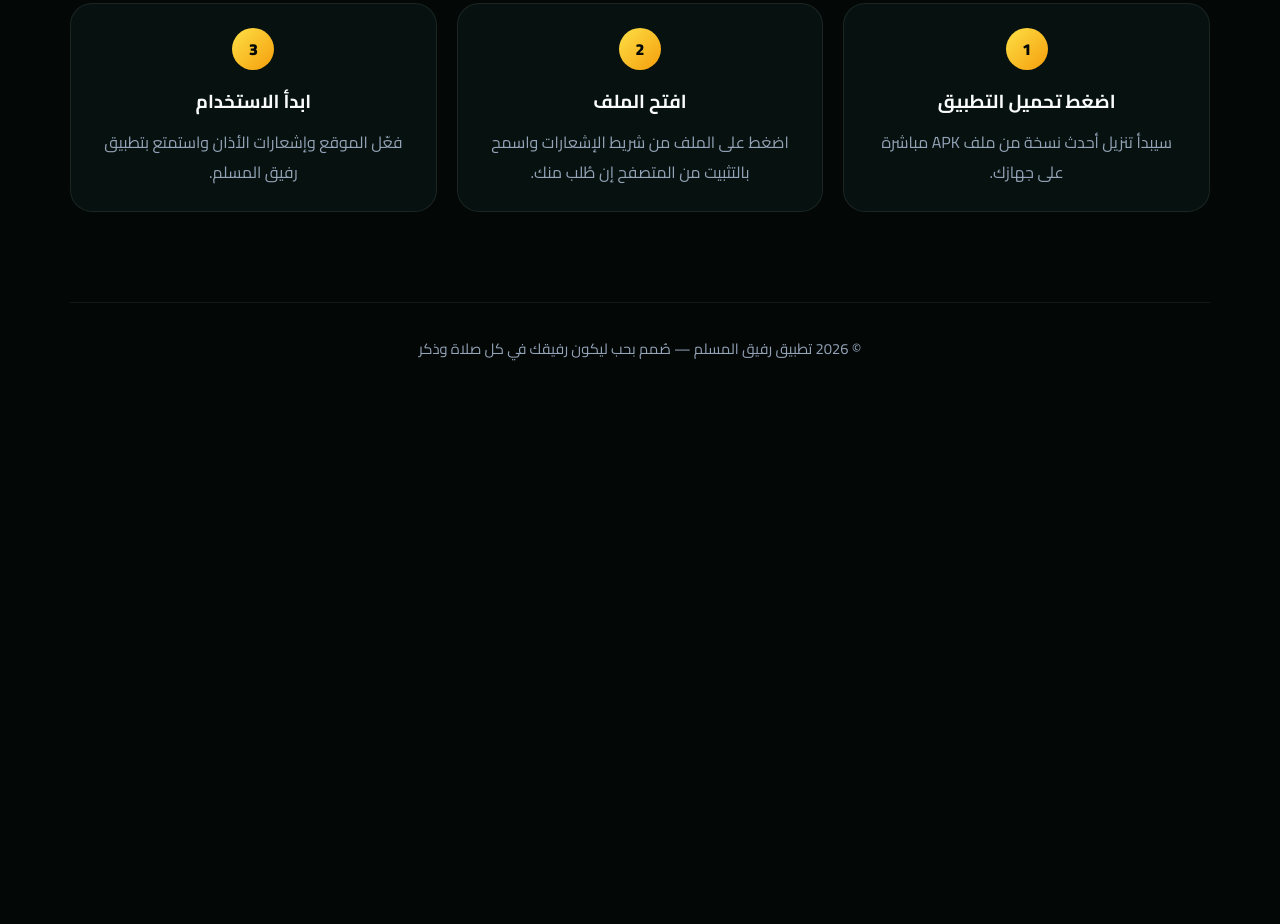
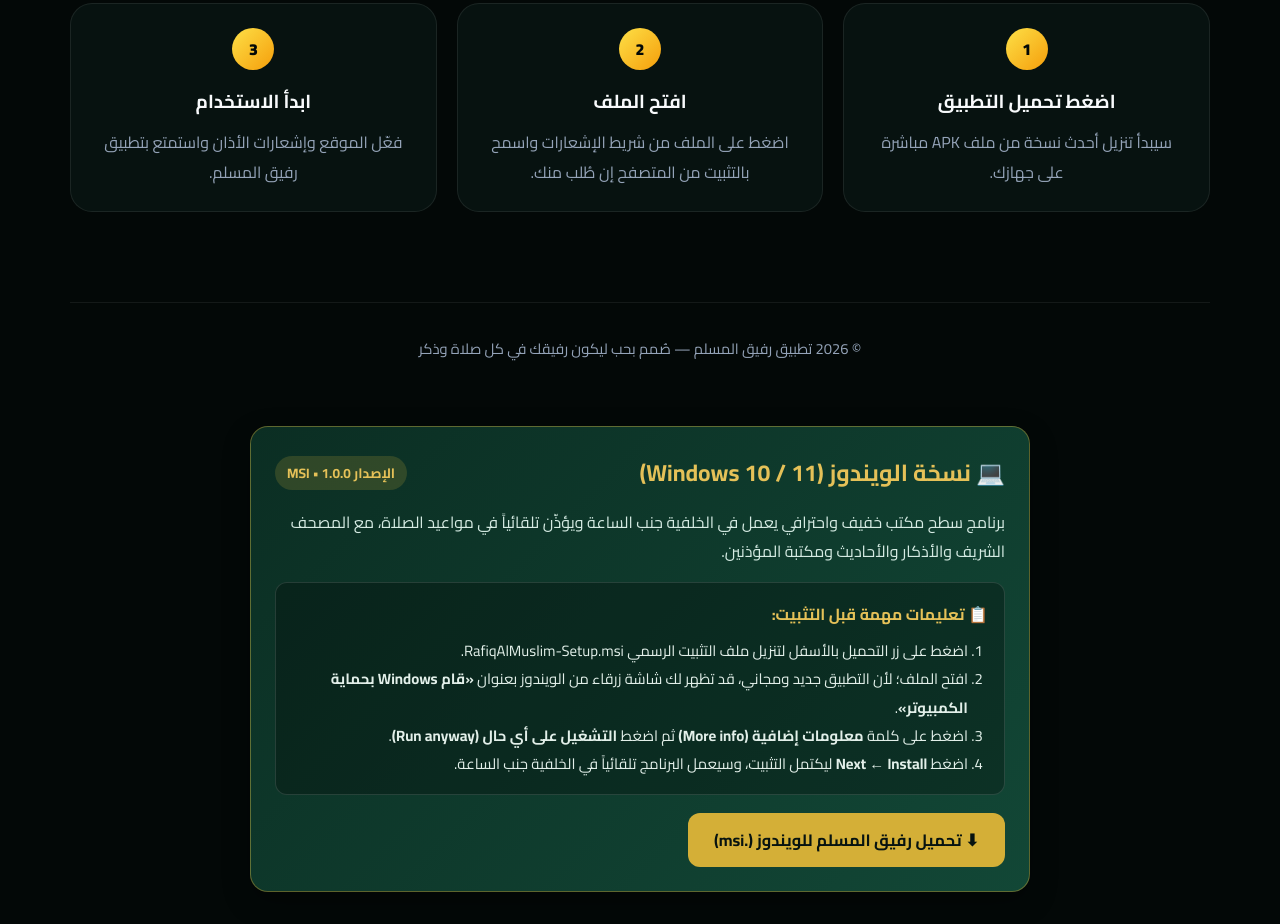
Before and after one commit to sonjinwoo10s-hash/adhan-repo, a plain HTML site: page index.html in a window 1280 px wide. Shown: the part 1793-2717 px from the top of the page. Before the commit the page ends 2187 px from the top, so only its background shows below. Drawn offline with Linux system fonts and the light colour scheme.

Commit message:
Add Windows MSI download section and installation guide

```diff
--- a/index.html
+++ b/index.html
@@ -741,5 +741,32 @@
       requestAnimationFrame(loop);
     })();
   </script>
+
+<!-- Windows Desktop Version Section -->
+<section id="windows-download" dir="rtl" style="max-width:780px;margin:32px auto;padding:24px;border-radius:18px;background:linear-gradient(135deg,#0b2e23,#124736);color:#f5f5f5;border:1px solid rgba(212,175,55,0.4);font-family:'Segoe UI',Tahoma,sans-serif;box-shadow:0 10px 28px rgba(0,0,0,0.3);">
+  <div style="display:flex;justify-content:space-between;align-items:center;flex-wrap:wrap;gap:12px;margin-bottom:14px;">
+    <h2 style="margin:0;color:#e5c158;font-size:1.45rem;">💻 نسخة الويندوز (Windows 10 / 11)</h2>
+    <span style="background:rgba(212,175,55,0.18);color:#e5c158;padding:4px 12px;border-radius:20px;font-size:0.85rem;font-weight:700;">الإصدار 1.0.0 • MSI</span>
+  </div>
+  <p style="margin:0 0 16px;line-height:1.8;color:#d5ebe3;">
+    برنامج سطح مكتب خفيف واحترافي يعمل في الخلفية جنب الساعة ويؤذّن تلقائياً في مواعيد الصلاة، مع المصحف الشريف والأذكار والأحاديث ومكتبة المؤذنين.
+  </p>
+
+  <div style="background:rgba(0,0,0,0.28);border:1px solid rgba(255,255,255,0.12);border-radius:12px;padding:16px;margin-bottom:18px;">
+    <strong style="display:block;color:#e5c158;margin-bottom:8px;">📋 تعليمات مهمة قبل التثبيت:</strong>
+    <ol style="margin:0;padding-right:20px;line-height:1.9;font-size:0.93rem;color:#e2efe9;">
+      <li>اضغط على زر التحميل بالأسفل لتنزيل ملف التثبيت الرسمي <code>RafiqAlMuslim-Setup.msi</code>.</li>
+      <li>افتح الملف؛ لأن التطبيق جديد ومجاني، قد تظهر لك شاشة زرقاء من الويندوز بعنوان <strong>«قام Windows بحماية الكمبيوتر»</strong>.</li>
+      <li>اضغط على كلمة <strong>معلومات إضافية (More info)</strong> ثم اضغط <strong>التشغيل على أي حال (Run anyway)</strong>.</li>
+      <li>اضغط <strong>Next ← Install</strong> ليكتمل التثبيت، وسيعمل البرنامج تلقائياً في الخلفية جنب الساعة.</li>
+    </ol>
+  </div>
+
+  <a href="https://github.com/sonjinwoo10s-hash/rafiq-al-muslim-windows/releases/latest/download/RafiqAlMuslim-Setup.msi"
+     style="display:inline-block;background:#d4af37;color:#071310;text-decoration:none;font-weight:700;padding:12px 26px;border-radius:12px;font-size:1.02rem;">
+     ⬇ تحميل رفيق المسلم للويندوز (.msi)
+  </a>
+</section>
+
 </body>
 </html>
```
